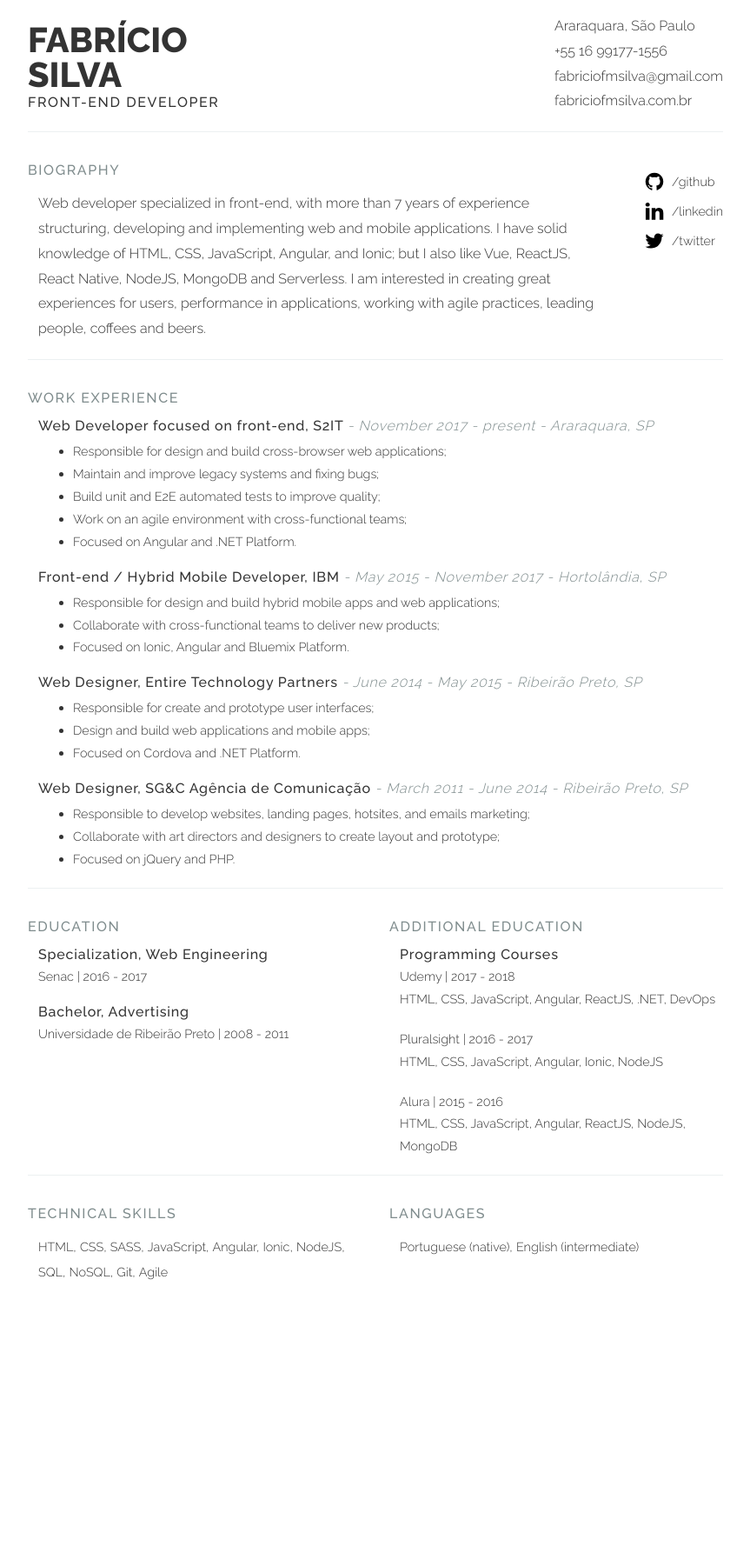
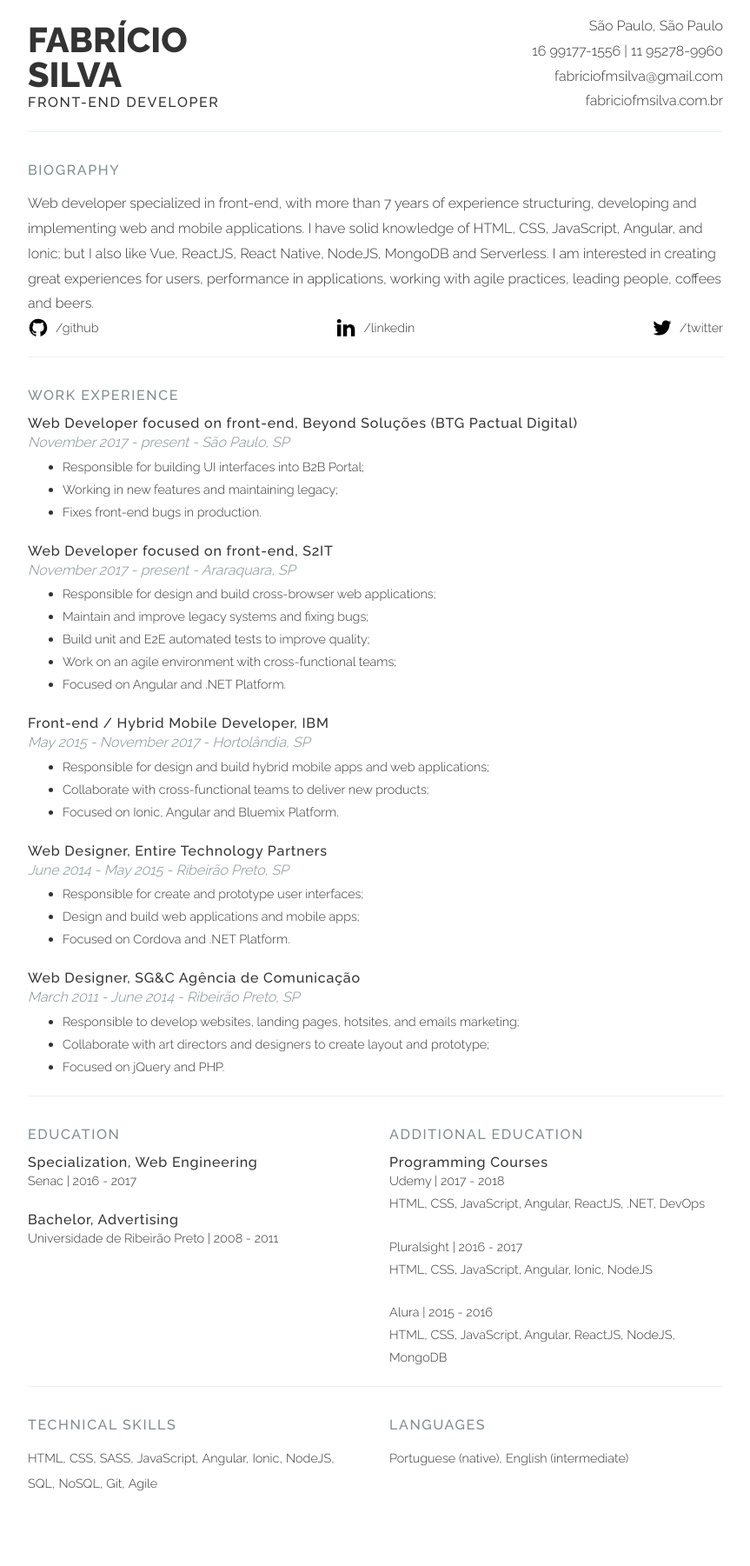
Before and after one commit to fabriciofmsilva/fabriciofmsilva.github.io, a Jekyll site: the page resume/index.html, which Jekyll copies as it is, in a window 1280 px wide. Shown: the whole page at 87% size, without its empty margins (208-1071 px from the left). Built offline with Jekyll 4.4.1, drawn with Linux system fonts in a browser that asks for light colours; before the commit the page ends 1558 px from its top, so only the background shows below that.

Commit message:
Update resume

```diff
--- a/resume/index.html
+++ b/resume/index.html
@@ -18,19 +18,20 @@
 <article class="resume" itemscope itemtype="http://schema.org/Person">
 <!-- Main Informations -->
   <header class="row header">
-    <div class="col-two-third brand">
+    <div class="brand">
       <h1 itemprop="name">Fabrício Silva</h1>
       <h2 itemprop="jobTitle">Front-End Developer</h2>
     </div>
 
-    <div class="col-one-third contact">
+    <div class="contact">
       <address itemprop="address" itemscope itemtype="http://schema.org/PostalAddress">
-        <span itemprop="addressLocality">Araraquara</span>,
+        <span itemprop="addressLocality">São Paulo</span>,
         <span itemprop="addressRegion">São Paulo</span>
         <span class="sr-only" itemprop="addressCountry">Brazil</span>
       </address>
       <p>
-        <span itemprop="telephone">+55 16 99177-1556</span>
+        <span itemprop="telephone">16 99177-1556</span> |
+        <span itemprop="telephone">11 95278-9960</span>
         <br>
         <a href="mailto:fabriciofmsilva@gmail.com" itemprop="email">fabriciofmsilva@gmail.com</a>
         <br>
@@ -42,13 +43,10 @@
   <hr>
 
   <section class="entry biography">
-    <div class="row">
-      <div style="margin-right: 3rem;">
     <h2>Biography</h2>
     <p class="text">Web developer specialized in front-end, with more than 7 years of experience structuring, developing and implementing web and mobile applications. I have solid knowledge of HTML, CSS, JavaScript, Angular, and Ionic; but I also like Vue, ReactJS, React Native, NodeJS, MongoDB and Serverless. I am interested in creating great experiences for users, performance in applications, working with agile practices, leading people, coffees and beers.</p>
-      </div>
 
-      <ul class="col-one-third social">
+    <ul class="social">
       <li>
         <a href="http://github.com/fabriciofmsilva">
           <span class="icon">
@@ -80,7 +78,6 @@
         </a>
       </li>
     </ul>
-    </div>
   </section>
 
   <hr>
@@ -90,12 +87,25 @@
 
     <div class="item" itemprop="worksFor" itemscope itemtype="http://schema.org/OrganizationRole">
       <h3>
+        <span itemprop="roleName">Web Developer focused on front-end</span>, <span itemprop="name">Beyond Soluções</span> (<span itemprop="name">BTG Pactual Digital</span>)
+      </h3>
+      <p class="subtitle-info">
+        <time datetime="2017-11-01" itemprop="startDate">November 2017</time> - <time datetime="2018-07-11" itemprop="endDate">present</time> - São Paulo, SP
+      </p>
+      <ul>
+        <li itemprop="description">Responsible for building UI interfaces into B2B Portal;</li>
+        <li itemprop="description">Working in new features and maintaining legacy;</li>
+        <li itemprop="description">Fixes front-end bugs in production.</li>
+      </ul>
+    </div>
+
+    <div class="item" itemprop="worksFor" itemscope itemtype="http://schema.org/OrganizationRole">
+      <h3>
         <span itemprop="roleName">Web Developer focused on front-end</span>, <span itemprop="name">S2IT</span>
-        <span class="subtitle-info">
-          - <time datetime="2017-11-01" itemprop="startDate">November 2017</time> - <time datetime="2018-07-11" itemprop="endDate">present</time>
-          - Araraquara, SP
-        </span>
       </h3>
+      <p class="subtitle-info">
+        <time datetime="2017-11-01" itemprop="startDate">November 2017</time> - <time datetime="2018-07-11" itemprop="endDate">present</time> - Araraquara, SP
+      </p>
       <ul>
         <li itemprop="description">Responsible for design and build cross-browser web applications;</li>
         <li itemprop="description">Maintain and improve legacy systems and fixing bugs;</li>
@@ -108,11 +118,10 @@
     <div class="item" itemprop="worksFor" itemscope itemtype="http://schema.org/OrganizationRole">
       <h3>
         <span itemprop="roleName">Front-end <span class="sr-only">Developer</span></span> / Hybrid Mobile Developer, <span itemprop="name">IBM</span>
-        <span class="subtitle-info">
-          - <time datetime="2015-03-02" itemprop="startDate">May 2015</time> - <time datetime="2017-11-01" itemprop="endDate">November 2017</time>
-          - Hortolândia, SP
-        </span>
       </h3>
+      <p class="subtitle-info">
+        <time datetime="2015-03-02" itemprop="startDate">May 2015</time> - <time datetime="2017-11-01" itemprop="endDate">November 2017</time> - Hortolândia, SP
+      </p>
       <ul>
         <li itemprop="description">Responsible for design and build hybrid mobile apps and web applications;</li>
         <li itemprop="description">Collaborate with cross-functional teams to deliver new products;</li>
@@ -123,11 +132,10 @@
     <div class="item" itemprop="worksFor" itemscope itemtype="http://schema.org/OrganizationRole">
       <h3>
         <span itemprop="roleName">Web Designer</span>, <span itemprop="name">Entire Technology Partners</span>
-        <span class="subtitle-info">
-          - <time datetime="2014-06-01" itemprop="startDate">June 2014</time> - <time datetime="2015-05-01" itemprop="endDate">May 2015</time>
-          - Ribeirão Preto, SP
-        </span>
       </h3>
+      <p class="subtitle-info">
+        <time datetime="2014-06-01" itemprop="startDate">June 2014</time> - <time datetime="2015-05-01" itemprop="endDate">May 2015</time> - Ribeirão Preto, SP
+      </p>
       <ul>
         <li itemprop="description">Responsible for create and prototype user interfaces;</li>
         <li itemprop="description">Design and build web applications and mobile apps;</li>
@@ -146,11 +154,10 @@
     <div class="item" itemprop="worksFor" itemscope itemtype="http://schema.org/OrganizationRole">
       <h3>
        <span itemprop="roleName"> Web Designer</span>, <span itemprop="name">SG&amp;C Agência de Comunicação</span>
-       <span class="subtitle-info">
-        - <time datetime="2011-03-01" itemprop="startDate">March 2011</time> - <time datetime="2014-06-01" itemprop="startDate">June 2014</time>
-        - Ribeirão Preto, SP
-       </span>
       </h3>
+      <p class="subtitle-info">
+        <time datetime="2011-03-01" itemprop="startDate">March 2011</time> - <time datetime="2014-06-01" itemprop="startDate">June 2014</time> - Ribeirão Preto, SP
+      </p>
       <ul>
         <li itemprop="description">Responsible to develop websites, landing pages, hotsites, and emails marketing;</li>
         <li itemprop="description">Collaborate with art directors and designers to create layout and prototype;</li>
--- a/resume/style.css
+++ b/resume/style.css
@@ -55,6 +55,7 @@ hr {
 
 /* Header */
 .header {
+  margin-bottom: .75rem;
   padding-top: 1rem;
 }
 
@@ -76,6 +77,10 @@ hr {
   font-weight: 500;
   text-transform: uppercase;
   letter-spacing: .1rem;
+}
+
+.contact {
+  text-align: right;
 }
 
 .contact p {
@@ -127,7 +132,7 @@ hr {
 }
 
 .entry h3 {
-  margin-bottom: .25rem;
+  /* margin-bottom: .25rem; */
   font-size: 1rem;
   font-weight: 500;
   /* text-transform: uppercase; */
@@ -135,7 +140,7 @@ hr {
 }
 
 .entry ul {
-  margin-top: .5rem;
+  margin-top: 0;
 }
 
 .entry li {
@@ -148,9 +153,9 @@ hr {
   color: #7f8c8d;
 }
 
-.text {
+/* .text {
   padding-left: .75rem;
-}
+} */
 
 .local {
   margin-bottom: 0;
@@ -164,8 +169,7 @@ hr {
 
 .item {
   position: relative;
-  margin-bottom: 1.25rem;
-  padding-left: .75rem;
+  margin-bottom: 1.5rem;
 }
 
 .item:last-of-type {
@@ -206,14 +210,16 @@ hr {
 
 /* Social */
 .social {
+  display: flex;
+  justify-content: space-between;
   margin: 0;
   padding: 0;
   list-style: none;
 }
 
-.social li {
+/* .social li {
   margin-bottom: .5rem;
-}
+} */
 
 .social a {
   position: relative;
@@ -237,7 +243,6 @@ hr {
   margin: 0;
   margin-bottom: 2rem;
   padding: 0;
-  padding-left: .75rem;
   list-style: none;
 }
 
```
Lines whose indentation alone changed are shown as unchanged.
